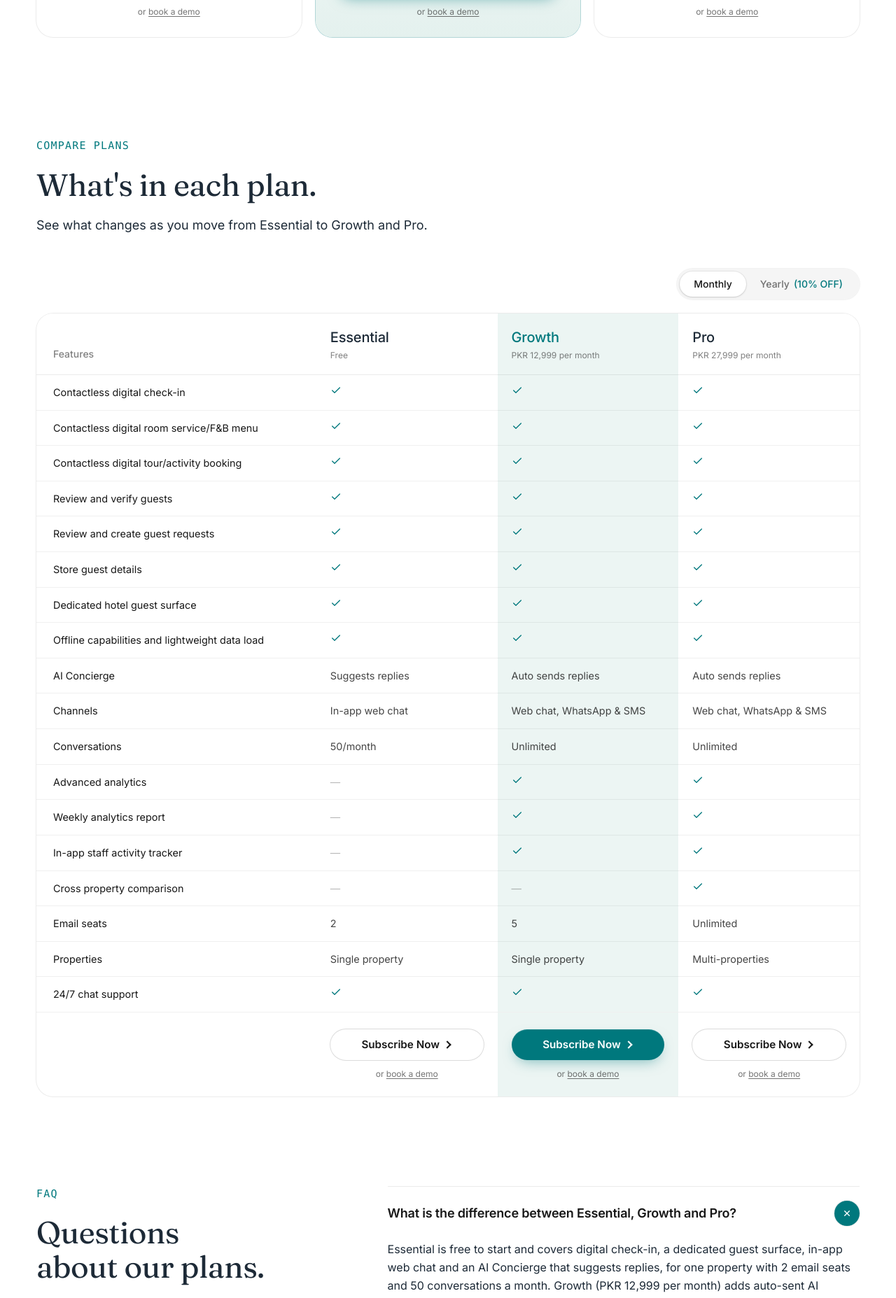
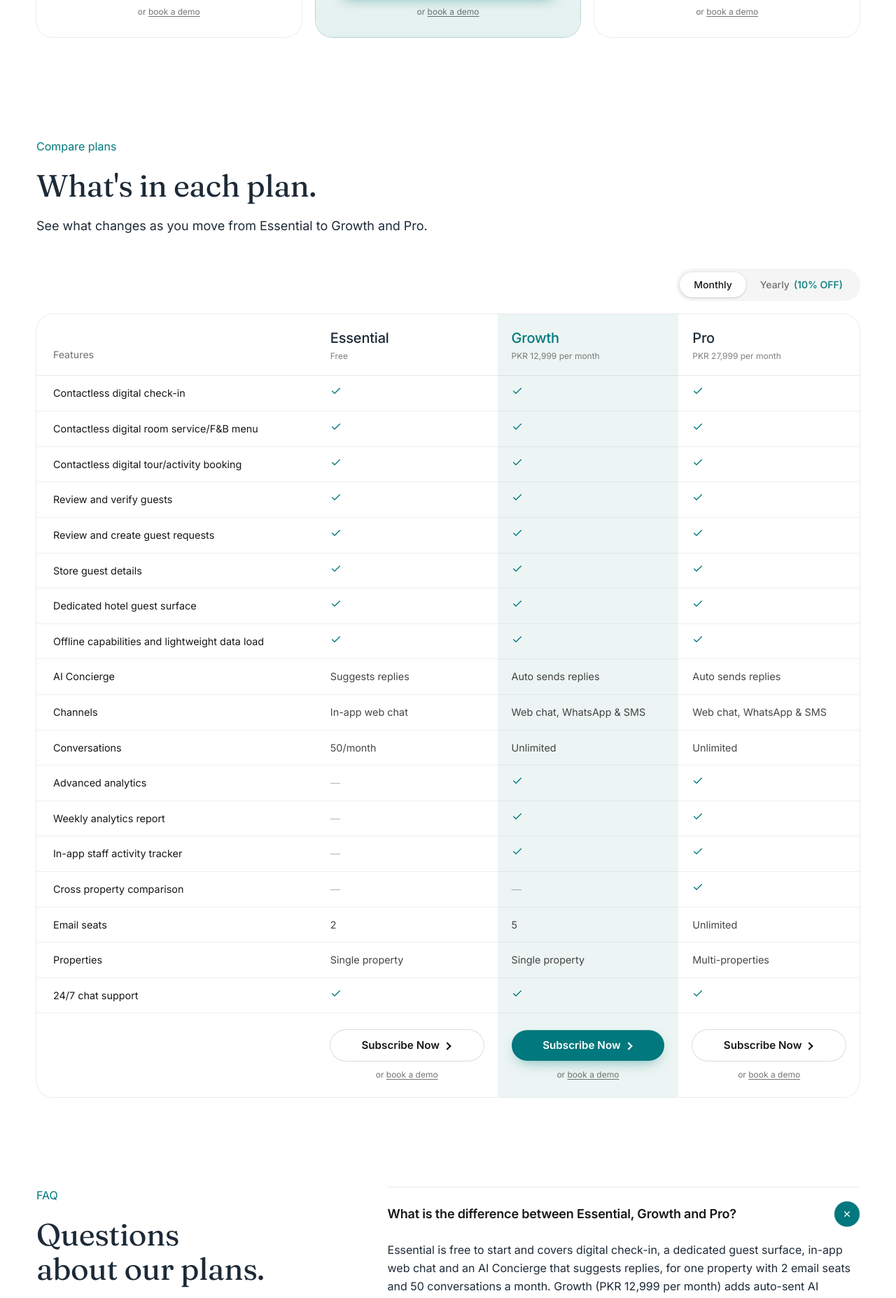
Before and after one commit to abdulrhhkahn/SaraiOS, a Next.js app: page /pricing in a window 1280 px wide. Shown: the part 1368-3223 px from the top of the page at 70% size. Built offline with nearby package versions, Linux system fonts and the light colour scheme; no server answers.

Commit message:
Add files via upload

```diff
--- a/app/pricing/page.tsx
+++ b/app/pricing/page.tsx
@@ -81,7 +81,7 @@ export default function PricingPage() {
       <section className="relative pt-20 pb-24 sm:pt-28 sm:pb-32">
         <Container>
           <Reveal>
-            <p className="font-mono text-[0.9375rem] tracking-[0.08em] text-cta uppercase">Compare plans</p>
+            <p className="eyebrow-pill text-cta">Compare plans</p>
             <h2 className="mt-5 max-w-[20ch] heading-section text-balance text-subheading">
               What&apos;s in each plan.
             </h2>
@@ -98,7 +98,7 @@ export default function PricingPage() {
       <section className="relative pb-24 sm:pb-32">
         <Container className="grid gap-12 lg:grid-cols-[1fr_1.6fr] lg:gap-20">
           <Reveal>
-            <p className="font-mono text-[0.9375rem] tracking-[0.08em] text-cta uppercase">FAQ</p>
+            <p className="eyebrow-pill text-cta">FAQ</p>
             <h2 className="mt-5 max-w-[14ch] heading-section text-balance text-subheading">
               Questions about our plans.
             </h2>
```
